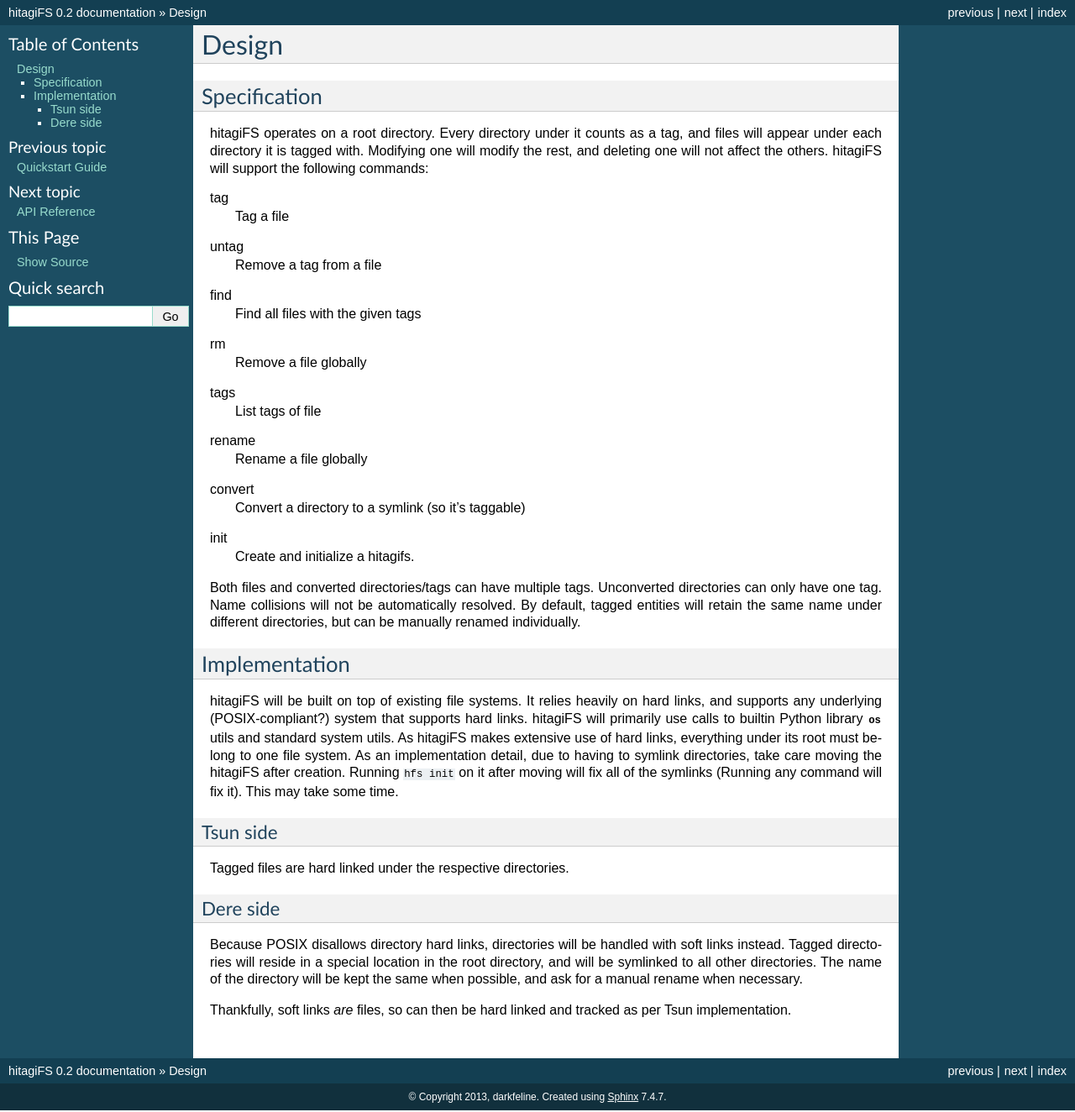
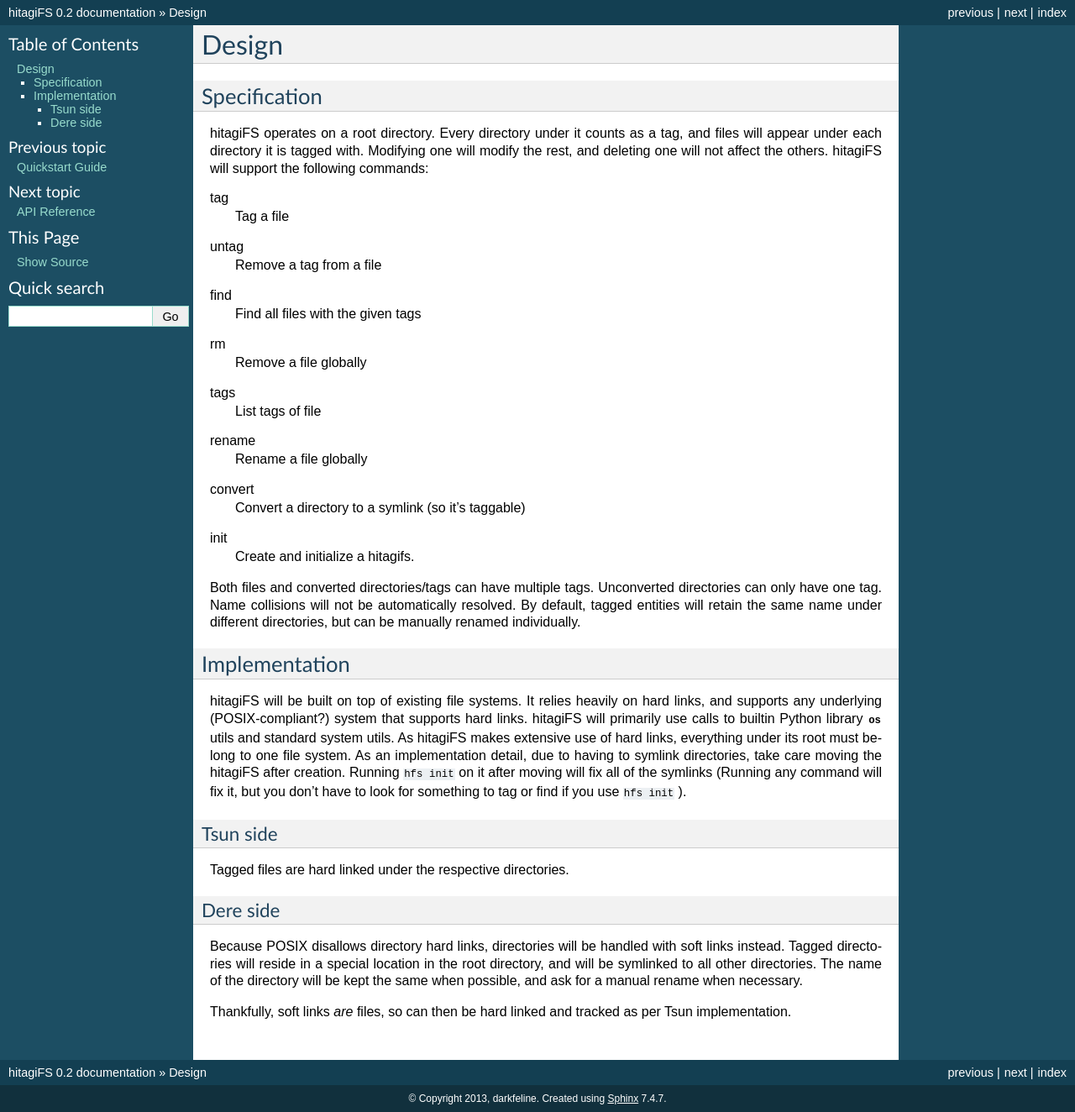
Before and after one commit to darkfeline/dantalian, a Sphinx documentation site: the page built from doc/specs.rst, in a window 1280 px wide. Shown: the whole page at 84% size. Built offline with Sphinx 7.4.7, drawn with Linux system fonts in a browser that asks for light colours.

Commit message:
Update doc

```diff
--- a/doc/specs.rst
+++ b/doc/specs.rst
@@ -49,8 +49,8 @@ hard links.  hitagiFS will primarily use calls to builtin Python library
 hard links, everything under its root must belong to one file system.  As an
 implementation detail, due to having to symlink directories, take care moving
 the hitagiFS after creation.  Running ``hfs init`` on it after moving will
-fix all of the symlinks (Running any command will fix it).  This may take some
-time.
+fix all of the symlinks (Running any command will fix it, but you don't have to
+look for something to tag or find if you use ``hfs init`` ).
 
 Tsun side
 ---------
```
